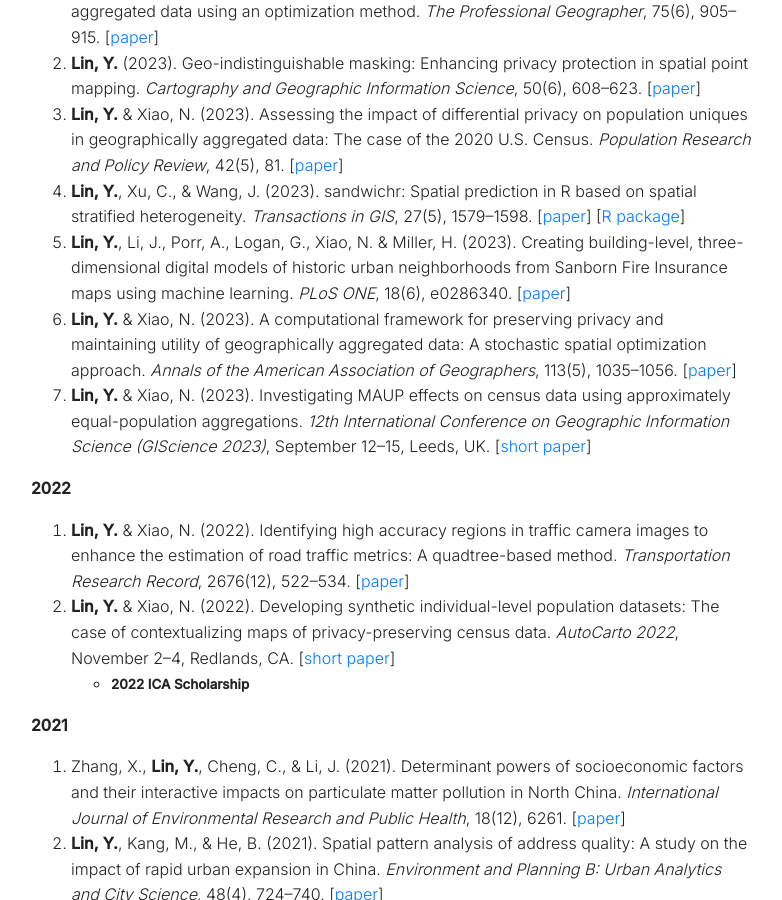
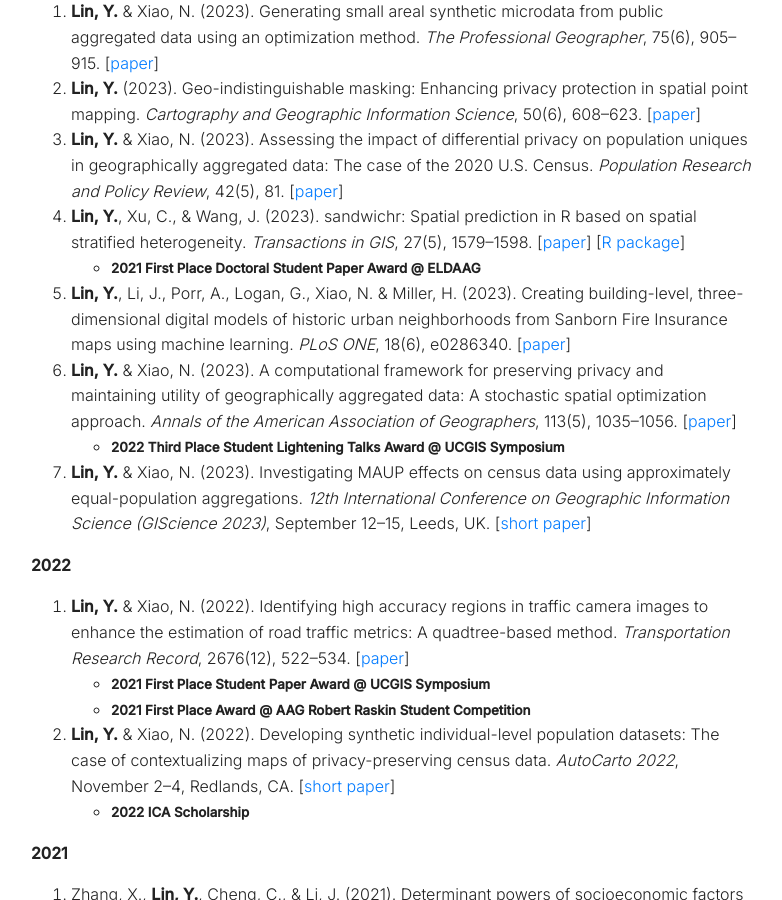
Before and after one commit to linyuehzzz/linyuehzzz.github.io, a Jekyll site: the page built from publications.md, in a window 1280 px wide and 900 px high, scrolled down 1204 px. Shown: the whole window, without its empty margins (249-1031 px from the left). Built offline with Jekyll 4.4.1, drawn with Linux system fonts in a browser that asks for light colours; some of the changed text lies outside the part shown.

Commit message:
Update publications.md

```diff
--- a/publications.md
+++ b/publications.md
@@ -20,6 +20,7 @@ permalink: /publications
 <!-- -->
 
 19. **Lin, Y.** & Xiao, N. (2024). Exploring the tradeoff between privacy and utility of complete-count census data using a multiobjective optimization approach. *Geographical Analysis*, 56(3), 427--450. [[paper](https://doi.org/10.1111/gean.12388)]
+    - **<small>2022 Third Place Doctoral Student Paper Award @ ELDAAG</small>**
 18. **Lin, Y.** (2024). Moving beyond anonymity: Embracing a collective approach to location privacy in data-intensive geospatial analytics. *Environment and Planning F*, 3(1-2), 45--63. [[paper](https://doi.org/10.1177/26349825231224029)]
 17. **Lin, Y.** (2024). You are where you live? Evaluating the racial and ethnic (mis)representation in geodemographic classification. *Applied Geography*, 165, 103244. [[paper](https://doi.org/10.1016/j.apgeog.2024.103244)]
 16. **Lin, Y.** (2024). Synthetic population data for small area estimation in the United States. *Environment and Planning B: Urban Analytics and City Science*, 51(2), 553--562. [[paper](https://doi.org/10.1177/23998083231215825)] [[data](https://doi.org/10.6084/m9.figshare.22056893)]
@@ -33,14 +34,18 @@ permalink: /publications
 13. **Lin, Y.** (2023). Geo-indistinguishable masking: Enhancing privacy protection in spatial point mapping. *Cartography and Geographic Information Science*, 50(6), 608--623. [[paper](https://doi.org/10.1080/15230406.2023.2267967)]
 12. **Lin, Y.** & Xiao, N. (2023). Assessing the impact of differential privacy on population uniques in geographically aggregated data: The case of the 2020 U.S. Census. *Population Research and Policy Review*, 42(5), 81. [[paper](https://doi.org/10.1007/s11113-023-09829-4)]
 11. **Lin, Y.**, Xu, C., & Wang, J. (2023). sandwichr: Spatial prediction in R based on spatial stratified heterogeneity. *Transactions in GIS*, 27(5), 1579--1598. [[paper](https://doi.org/10.1111/tgis.13088)] [[R package](https://cran.r-project.org/web/packages/sandwichr/)]
+    - **<small>2021 First Place Doctoral Student Paper Award @ ELDAAG</small>**
 10. **Lin, Y.**, Li, J., Porr, A., Logan, G., Xiao, N. & Miller, H. (2023). Creating building-level, three-dimensional digital models of historic urban neighborhoods from Sanborn Fire Insurance maps using machine learning. *PLoS ONE*, 18(6), e0286340. [[paper](http://dx.doi.org/10.1371/journal.pone.0286340)]
 9. **Lin, Y.** & Xiao, N. (2023). A computational framework for preserving privacy and maintaining utility of geographically aggregated data: A stochastic spatial optimization approach. *Annals of the American Association of Geographers*, 113(5), 1035--1056. [[paper](https://doi.org/10.1080/24694452.2023.2178377)]
+    - **<small>2022 Third Place Student Lightening Talks Award @ UCGIS Symposium</small>**
 8. **Lin, Y.** & Xiao, N. (2023). Investigating MAUP effects on census data using approximately equal-population aggregations. *12th International Conference on Geographic Information Science (GIScience 2023)*, September 12--15, Leeds, UK. [[short paper](https://doi.org/10.4230/LIPIcs.GIScience.2023.47)]
 
 **2022**
 <!-- -->
 
 7. **Lin, Y.** & Xiao, N. (2022). Identifying high accuracy regions in traffic camera images to enhance the estimation of road traffic metrics: A quadtree-based method. *Transportation Research Record*, 2676(12), 522--534. [[paper](https://doi.org/10.1177/03611981221096117)]
+    - **<small>2021 First Place Student Paper Award @ UCGIS Symposium</small>**
+    - **<small>2021 First Place Award @ AAG Robert Raskin Student Competition</small>**
 6. **Lin, Y.** & Xiao, N. (2022). Developing synthetic individual-level population datasets: The case of contextualizing maps of privacy-preserving census data. *AutoCarto 2022*, November 2--4, Redlands, CA. [[short paper](https://cartogis.org/docs/autocarto/2022/docs/abstracts/Session7_Lin_5258.pdf)]
     - **<small>2022 ICA Scholarship</small>**
 
```
